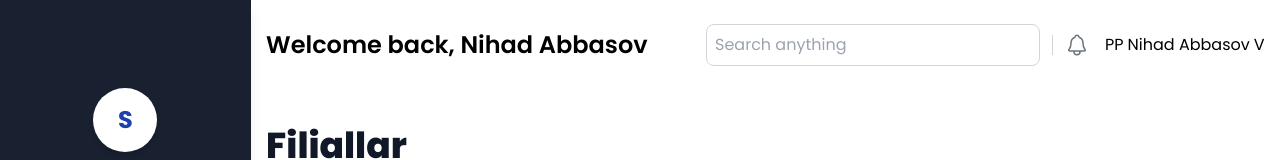
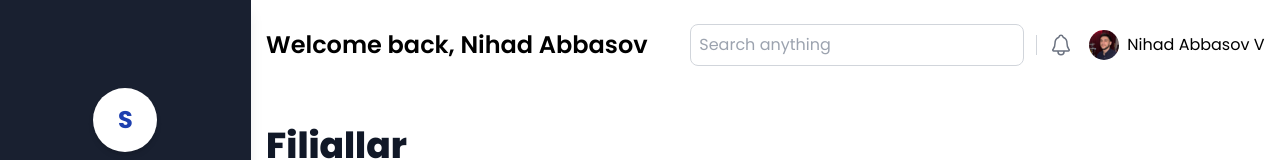
Before and after one commit to nihad-xalq/creatrax, a Next.js app: page /branches in a window 1280 px wide. Shown: the top 160 px of the page. Built offline with nearby package versions, Linux system fonts and the light colour scheme.

Commit message:
logo import commented out

```diff
--- a/src/components/semantic/Header.tsx
+++ b/src/components/semantic/Header.tsx
@@ -1,11 +1,12 @@
 "use client";
 
+import { IoNotificationsOutline } from "react-icons/io5";
 import { usePathname } from "next/navigation";
 import { FiMenu, FiX } from "react-icons/fi";
-import { Logo } from "../reusable/Logo";
+// import { Logo } from "../reusable/Logo";
 import { useState } from "react";
 import Link from "next/link";
-import { IoNotificationsOutline } from "react-icons/io5";
+import Image from "next/image";
 
 interface HeaderLinksTypes {
   title: string;
@@ -47,10 +48,20 @@ export const Header = () => {
           <div className="flex flex-row items-center gap-4">
             <IoNotificationsOutline className="w-6 h-6 text-gray-500" />
 
-            <div className="flex flex-row items-center gap-1">
-              <p>PP</p>
-              <p>Nihad Abbasov</p>
-              <p>V</p>
+            <div className="flex flex-row items-center gap-2">
+              <div>
+                <Image
+                  src="/pp.png"
+                  alt="PP"
+                  width={0}
+                  height={0}
+                  sizes="100vw"
+                  className="w-full h-auto rounded-full"
+                />
+              </div>
+              <p>
+                Nihad Abbasov <span>V</span>
+              </p>
             </div>
           </div>
         </div>
```
